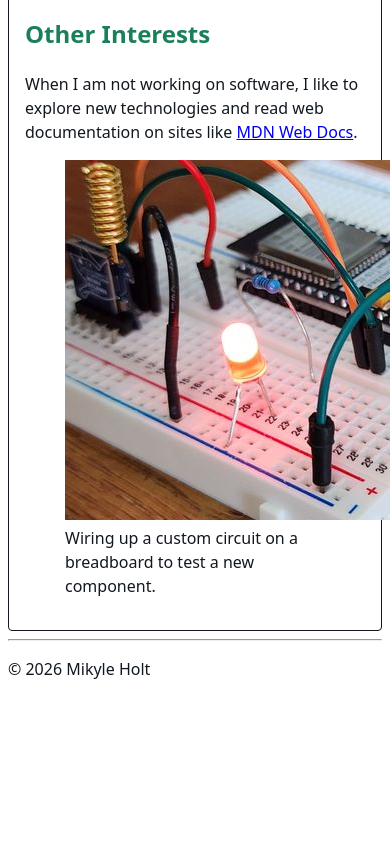
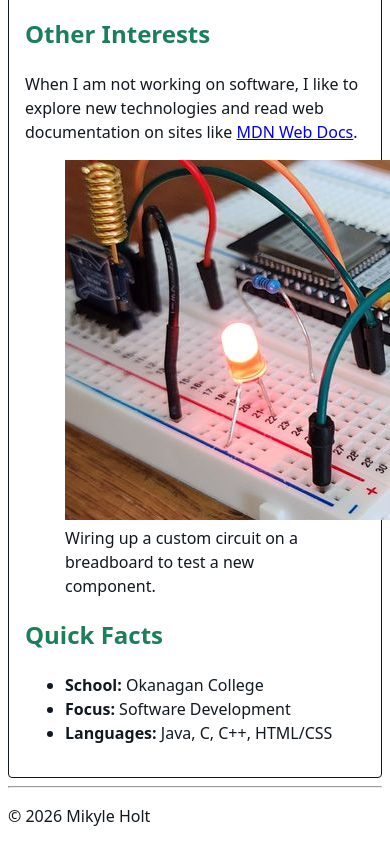
Before and after one commit to Philosoraptor02/cosc219-site, a plain HTML site: page about.html in a window 390 px wide. Shown: the part 534-1378 px from the top of the page. Before the commit the page ends 1231 px from the top, so only its background shows below. Drawn offline with Linux system fonts and the light colour scheme.

Commit message:
Set up two column mobile-first layout

```diff
--- a/about.html
+++ b/about.html
@@ -21,7 +21,8 @@
         <hr>
     </header>
 
-    <main>
+    <main class="two-col">
+        <div>
             <section>
                 <h2>Background</h2>
                 <p>My name is Mikyle Holt. I'm a second-year student studying computer science at Okanagan College. I enjoy programming and creating projects that challenge my mind and skills. I love working with my hands, whether its wiring up a microcontroller or finding out why magic smoke is coming out of my car exhaust.</p>
@@ -38,6 +39,16 @@
                     <figcaption>Wiring up a custom circuit on a breadboard to test a new component.</figcaption>
                 </figure>
             </section>
+        </div>
+
+        <aside>
+            <h2>Quick Facts</h2>
+            <ul>
+                <li><strong>School:</strong> Okanagan College</li>
+                <li><strong>Focus:</strong> Software Development</li>
+                <li><strong>Languages:</strong> Java, C, C++, HTML/CSS</li>
+            </ul>
+        </aside>
     </main>
 
     <footer>
```
Lines whose indentation alone changed are shown as unchanged.
